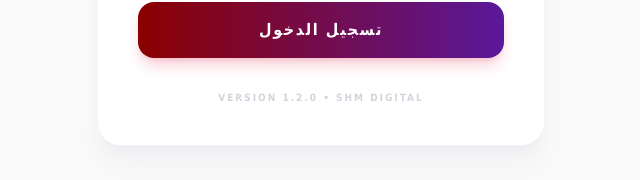
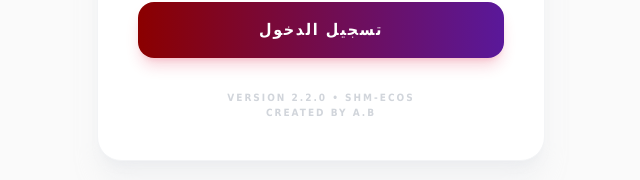
Before and after one commit to shmdevsafi-lgtm/app-rep, a React (Vite) app: page /login in a window 1280 px wide. Shown: the part 934-1114 px from the top of the page, without its empty margins (319-959 px from the left). Built offline with nearby package versions, Linux system fonts and the light colour scheme; no server answers; a web font is replaced by a local one.

Commit message:
Update version and creator information in Login page

```diff
--- a/client/pages/Login.tsx
+++ b/client/pages/Login.tsx
@@ -141,7 +141,7 @@ export default function Login() {
             </div>
           </form>
           <div className="mt-8 text-center">
-            <p className="text-[10px] text-gray-300 font-bold uppercase tracking-[0.2em]">Version 1.2.0 • SHM Digital</p>
+            <p className="text-[10px] text-gray-300 font-bold uppercase tracking-[0.2em]">Version 2.2.0 • SHM-ECOS <br /> CREATED BY A.B</p>
           </div>
         </div>
       </div>
```
